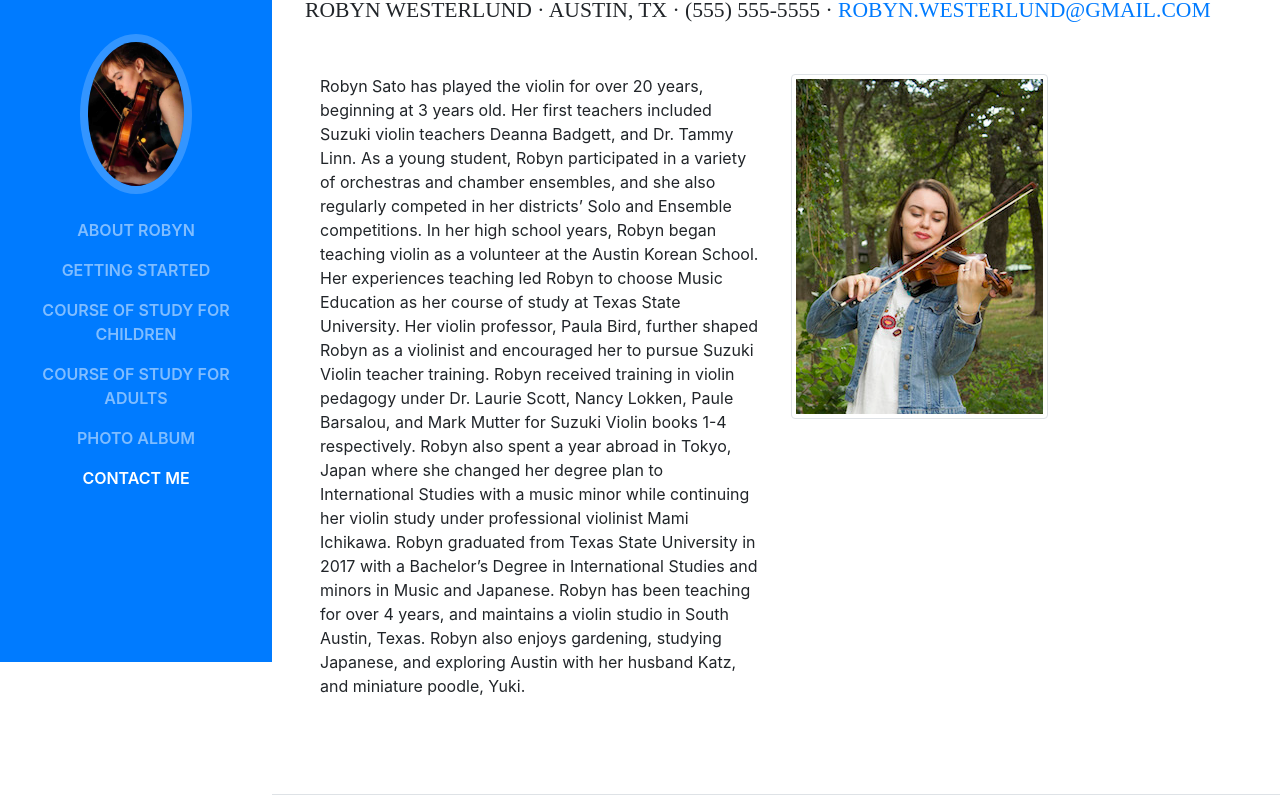
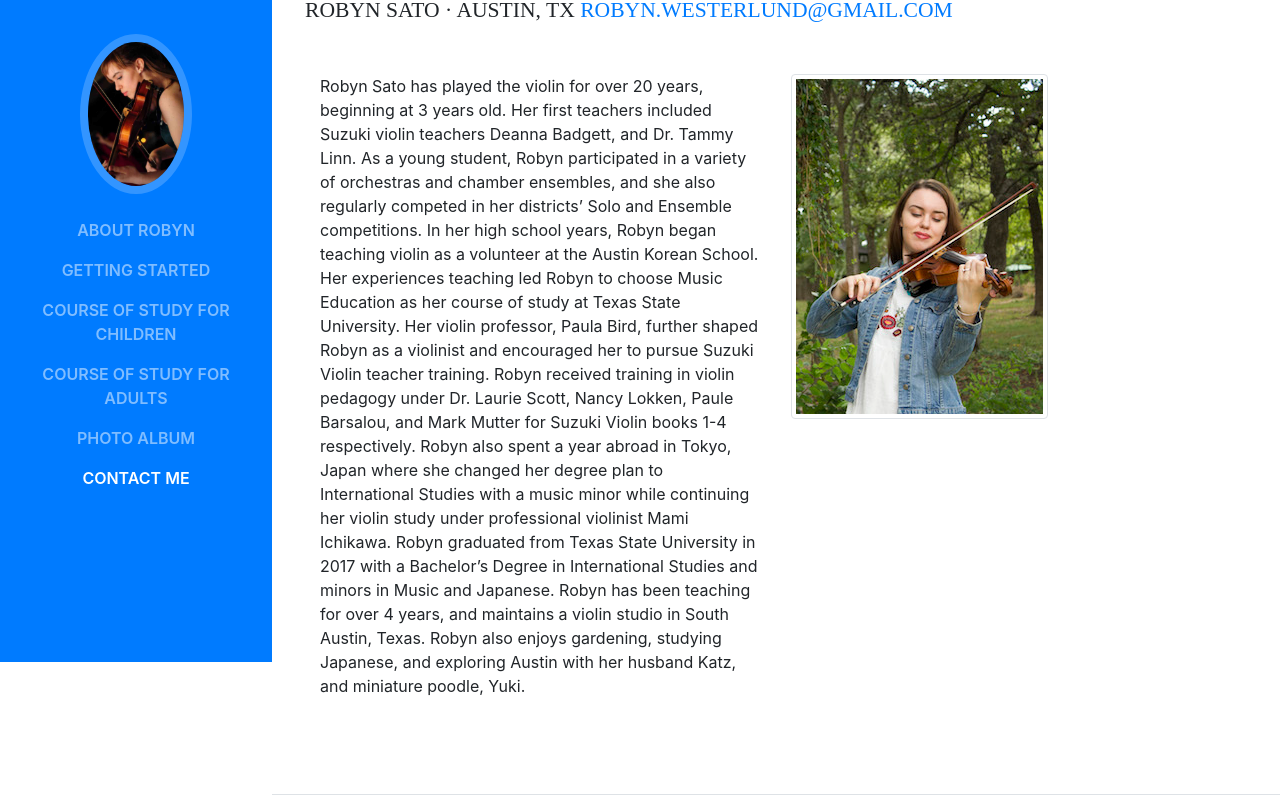
Before and after one commit to robynwesterlund/robynwesterlund.github.io, a website with bundled scripts: page index.html in a window 1280 px wide. Shown: the part 138-938 px from the top of the page. Built offline with nearby package versions, Linux system fonts and the light colour scheme; a web font is replaced by a local one.

Commit message:
updating to Sato

```diff
--- a/index.html
+++ b/index.html
@@ -68,7 +68,7 @@
           <h1 class="mb-0">
             <span class="text-primary" style="font-size: 70px">Robyn's Violin Studio</span>
           </h1>
-          <div class="subheading mb-5 ">Robyn Westerlund · Austin, TX · (555) 555-5555 ·
+          <div class="subheading mb-5 ">Robyn Sato · Austin, TX
             <a href="mailto:name@email.com">robyn.westerlund@gmail.com</a>
           </div>
           <p class="mb-5 col-sm-6">Robyn Sato has played the violin for over 20 years, beginning at 3 years old. Her first teachers included Suzuki violin teachers Deanna Badgett, and Dr. Tammy Linn. As a young student, Robyn participated in a variety of orchestras and chamber ensembles, and she also regularly competed in her districts’ Solo and Ensemble competitions. In her high school years, Robyn began teaching violin as a volunteer at the Austin Korean School. Her experiences teaching led Robyn to choose Music Education as her course of study at Texas State University. Her violin professor, Paula Bird, further shaped Robyn as a violinist and encouraged her to pursue Suzuki Violin teacher training. Robyn received training in violin pedagogy under Dr. Laurie Scott, Nancy Lokken, Paule Barsalou, and Mark Mutter for Suzuki Violin books 1-4 respectively. Robyn also spent a year abroad in Tokyo, Japan where she changed her degree plan to International Studies with a music minor while continuing her violin study under professional violinist Mami Ichikawa. Robyn graduated from Texas State University in 2017 with a Bachelor’s Degree in International Studies and minors in Music and Japanese. Robyn has been teaching for over 4 years, and maintains a violin studio in South Austin, Texas. Robyn also enjoys gardening, studying Japanese, and exploring Austin with her husband Katz, and miniature poodle, Yuki.</p>
```
